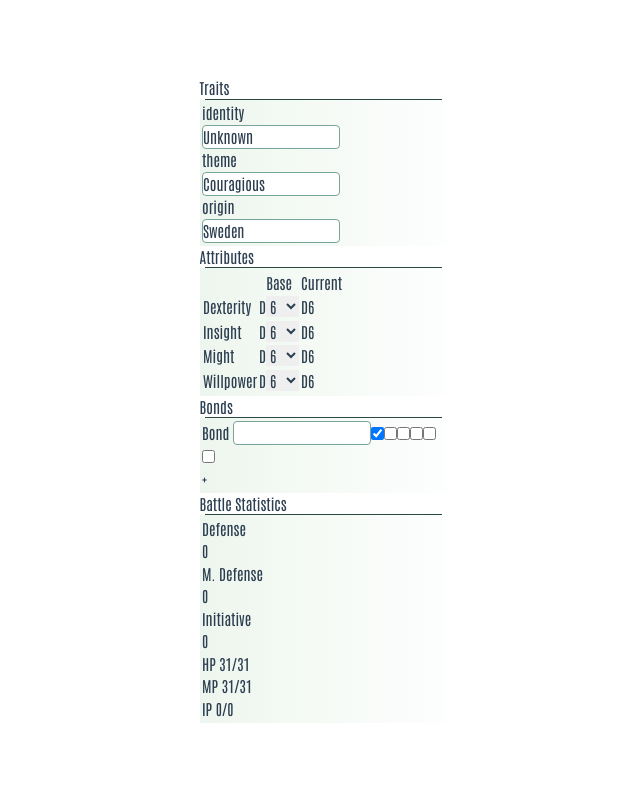
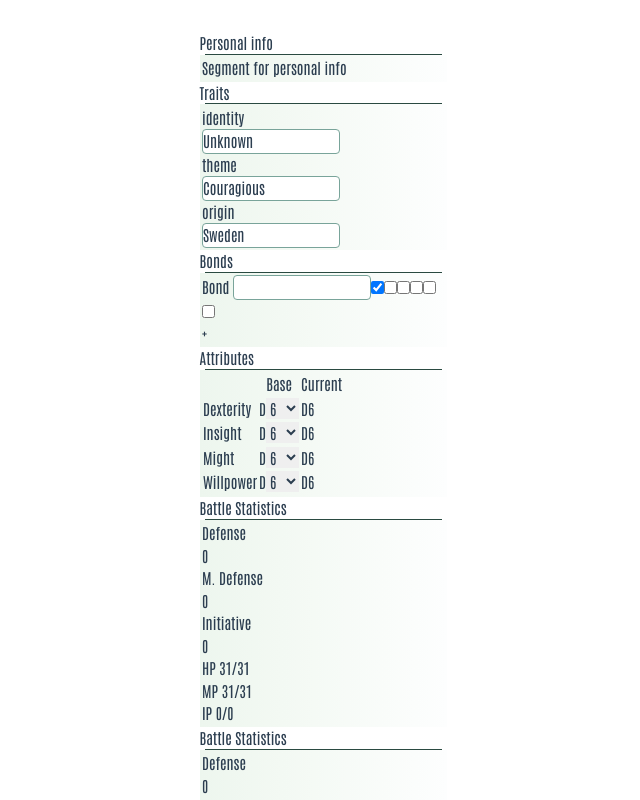
Before and after one commit to BanterTheGreat/fabula-ultima-builder, a Vue app: page / in a window 1280 px wide. Shown: the top 800 px of the page, without its empty margins (317-957 px from the left). Built offline with nearby package versions, Linux system fonts and the light colour scheme.

Commit message:
setup the basic layout and made some placeholder segments

```diff
--- a/src/App.vue
+++ b/src/App.vue
@@ -16,35 +16,54 @@ new CharacterCalculator().Recalculate("statistics");
 </script>
 
 <template>
-  <div class=" grid grid-cols-8 grid-rows-3 grid-flow-col">
-    <div class="col-span-4 mx-1">
+  <div class=" grid grid-cols-8 grid-rows-6 grid-flow-col">
+    <!-- left side start -->
+    <div class="col-span-2 row-span-1 mx-1">
+      <Segment title="Personal info">
+        <SegmentBody>
+          Segment for personal info
+        </SegmentBody>
+      </Segment>
+    </div>
+    <div class="col-span-2 row-span-1 mx-1">
       <Segment title="Traits">
         <SegmentBody>
           <TraitInfo />
         </SegmentBody>
       </Segment>
     </div>
-    <div class="col-span-4 mx-1">
+    <div class="col-span-2 row-span-2 mx-1">
+      <Segment title="Bonds">
+        <SegmentBody>
+          <Bonds />
+        </SegmentBody>
+      </Segment>
+    </div>
+    <div class="col-span-2 row-span-2 mx-1">
       <Segment title="Attributes">
         <SegmentBody>
           <attributesVue />
         </SegmentBody>
       </Segment>
     </div>
-    <div class="col-span-4 mx-1">
-      <Segment title="Bonds">
-        <SegmentBody>
-          <Bonds />
-        </SegmentBody>
-      </Segment>
-    </div>
-    <div class="col-span-4 mx-1">
+    <!-- left side end -->
+
+    <!-- right side start -->
+    <div class="col-span-6 row-span-2 mx-1">
       <Segment title="Battle Statistics">
         <SegmentBody>
           <Statistic />
         </SegmentBody>
       </Segment>
     </div>
+    <div class="col-span-6 row-span-4 mx-1">
+      <Segment title="Battle Statistics">
+        <SegmentBody>
+          <Statistic />
+        </SegmentBody>
+      </Segment>
+    </div>
+    <!-- right side end -->
   </div>
 </template>
 
```
